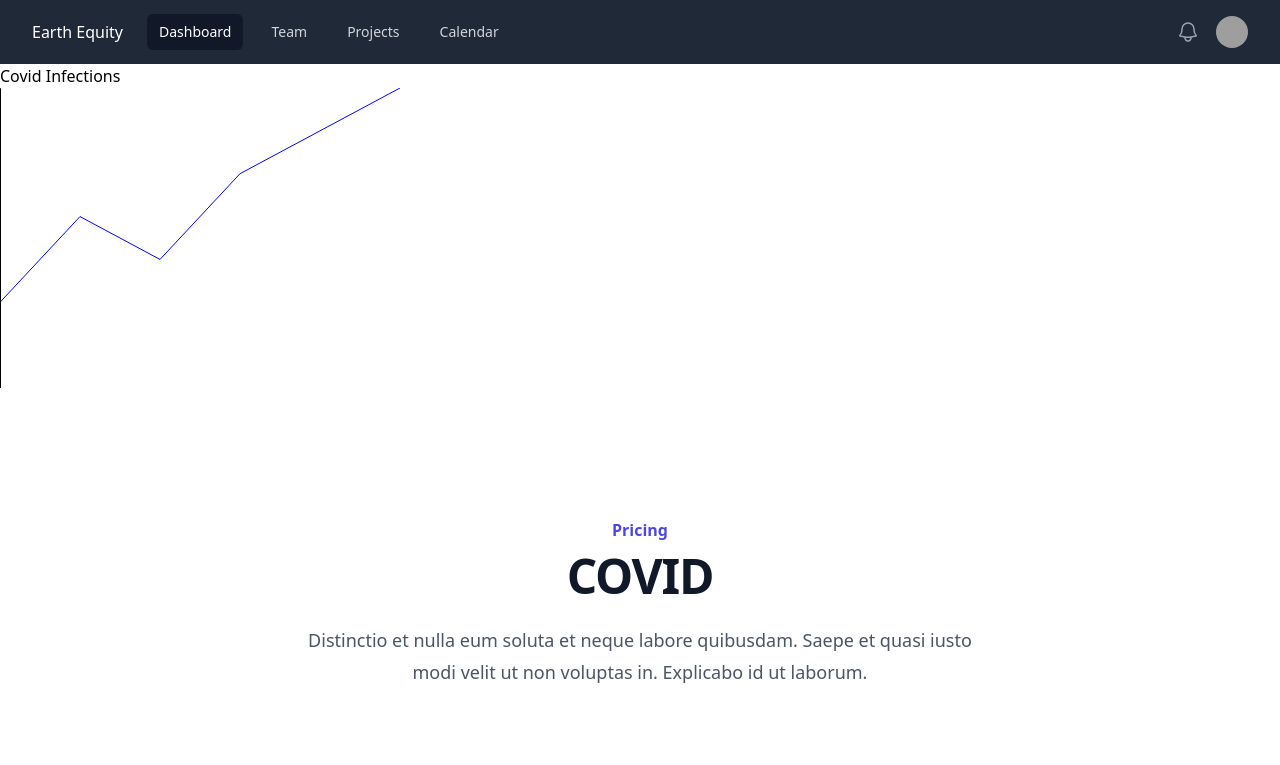
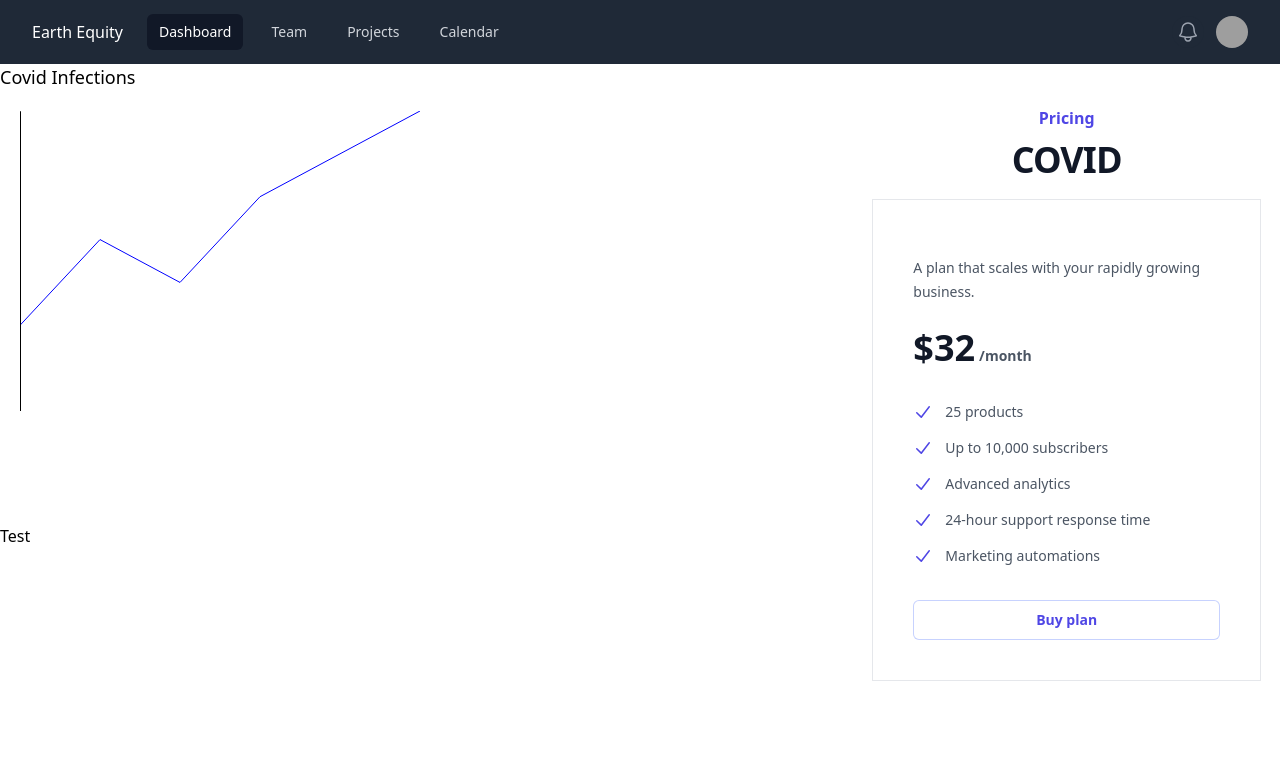
Before and after one commit to hajin-park/Earth-Equity, a React (Vite) app in the folder EarthEquity/: page /covid in a window 1280 px wide. Shown: the top 765 px of the page. Built offline with nearby package versions, Linux system fonts and the light colour scheme; grey boxes are pictures that could not be loaded.

Commit message:
Formatting the COVID Page

```diff
--- a/EarthEquity/src/Components/Shop/Shop.jsx
+++ b/EarthEquity/src/Components/Shop/Shop.jsx
@@ -23,32 +23,32 @@ function classNames(...classes) {
 
 const Shop = ( {data} ) => {
   return (
-    <div className="bg-white py-24 sm:py-32">
-      <div className="mx-auto max-w-7xl px-6 lg:px-8">
+    <div className="bg-white sm:py-10">
+      <div className="mx-auto max-w-7xl px-3 lg:px-5">
         <div className="mx-auto max-w-4xl text-center">
           <h2 className="text-base font-semibold leading-7 text-indigo-600">Pricing</h2>
-          <p className="mt-2 text-4xl font-bold tracking-tight text-gray-900 sm:text-5xl">
+          <p className="mt-2 text-4xl font-bold tracking-tight text-gray-900">
             {data}
           </p>
         </div>
-        <p className="mx-auto mt-6 max-w-2xl text-center text-lg leading-8 text-gray-600">
+        {/* <p className="mx-auto mt-6 max-w-2xl text-center text-sm leading-8 text-gray-600">
           Distinctio et nulla eum soluta et neque labore quibusdam. Saepe et quasi iusto modi velit ut non voluptas in.
           Explicabo id ut laborum.
-        </p>
-        <div className="isolate mx-auto mt-16 grid max-w-md grid-cols-1 gap-y-8 sm:mt-20 lg:mx-0 lg:max-w-none lg:grid-cols-3">
+        </p> */}
+        <div className="isolate mx-auto mt-16 grid max-w-md grid-cols-1 sm:mt-5 lg:mx-0 lg:max-w-none">
           {tiers.map((tier, tierIdx) => (
             <div
               key={tier.id}
               className={classNames(
                 tierIdx === 0 ? 'lg:rounded-r-none' : '',
                 tierIdx === tiers.length - 1 ? 'lg:rounded-l-none' : '',
-                'flex flex-col justify-between rounded-3xl bg-white p-8 ring-1 ring-gray-200 xl:p-10'
+                'flex flex-col rounded-3xl bg-white p-8 ring-1 ring-gray-200 xl:p-10'
               )}
             >
               <div>
                 <p className="mt-4 text-sm leading-6 text-gray-600">{tier.description}</p>
                 <p className="mt-6 flex items-baseline gap-x-1">
-                  <span className="text-4xl font-bold tracking-tight text-gray-900">{tier.priceMonthly}</span>
+                  <span className="text-4xl font-bold text-gray-900">{tier.priceMonthly}</span>
                   <span className="text-sm font-semibold leading-6 text-gray-600">/month</span>
                 </p>
                 <ul role="list" className="mt-8 space-y-3 text-sm leading-6 text-gray-600">
--- a/EarthEquity/src/Pages/Covid/Covid.jsx
+++ b/EarthEquity/src/Pages/Covid/Covid.jsx
@@ -8,17 +8,31 @@ const Covid = () => {
     const height = 300;
 
     return (
-        <div className="Covid">
-            <div className="plot">
-                <a href="#" >
-                    Covid Infections
+        <div className="Covid"
+            style={{ display: "flex" }}
+        >
+            <div className="info"
+                style={{ display: "flex", flex: 2, flexDirection: "column" }}
+            >
+                <a href="#" style={{ fontSize: "large" }}>
+                        Covid Infections
                 </a>
-                <Graph data={data} width={width} height={height} />
+                <div className="plot"
+                    style={{ flex: 2, padding: "20px" }}
+                >
+                    <Graph data={data} width={width} height={height} />
+                </div>
+                <div className="desc"
+                    style={{ flex: 1 }}
+                >
+                    <a href="#">
+                        Test
+                    </a>
+                </div>
             </div>
-            <div className="desc">
-
-            </div>
-            <div className="buy">
+            <div className="buy"
+                style={{ flex: 1 }}
+            >
                 <Shop data = "COVID"/>
             </div>
         </div>
```
